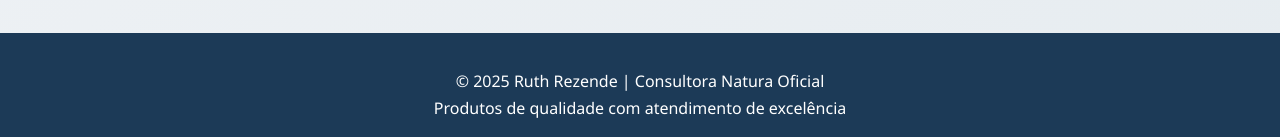
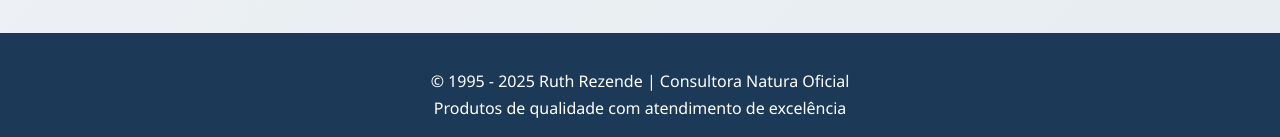
Before and after one commit to FlagCell/ruthrezende, a plain HTML site: page index.html in a window 1280 px wide. Shown: the part 1329-1466 px from the top of the page. Drawn offline with Linux system fonts and the light colour scheme.

Commit message:
index.html

```diff
--- a/index.html
+++ b/index.html
@@ -247,7 +247,7 @@
   </div>
 
   <footer>
-    <p>&copy; 2025 Ruth Rezende | Consultora Natura Oficial</p>
+    <p>&copy; 1995 - 2025 Ruth Rezende | Consultora Natura Oficial</p>
     <p>Produtos de qualidade com atendimento de excelência</p>
     <img src="ico.natura.png" alt="Logo Natura no rodapé" />
 
```
